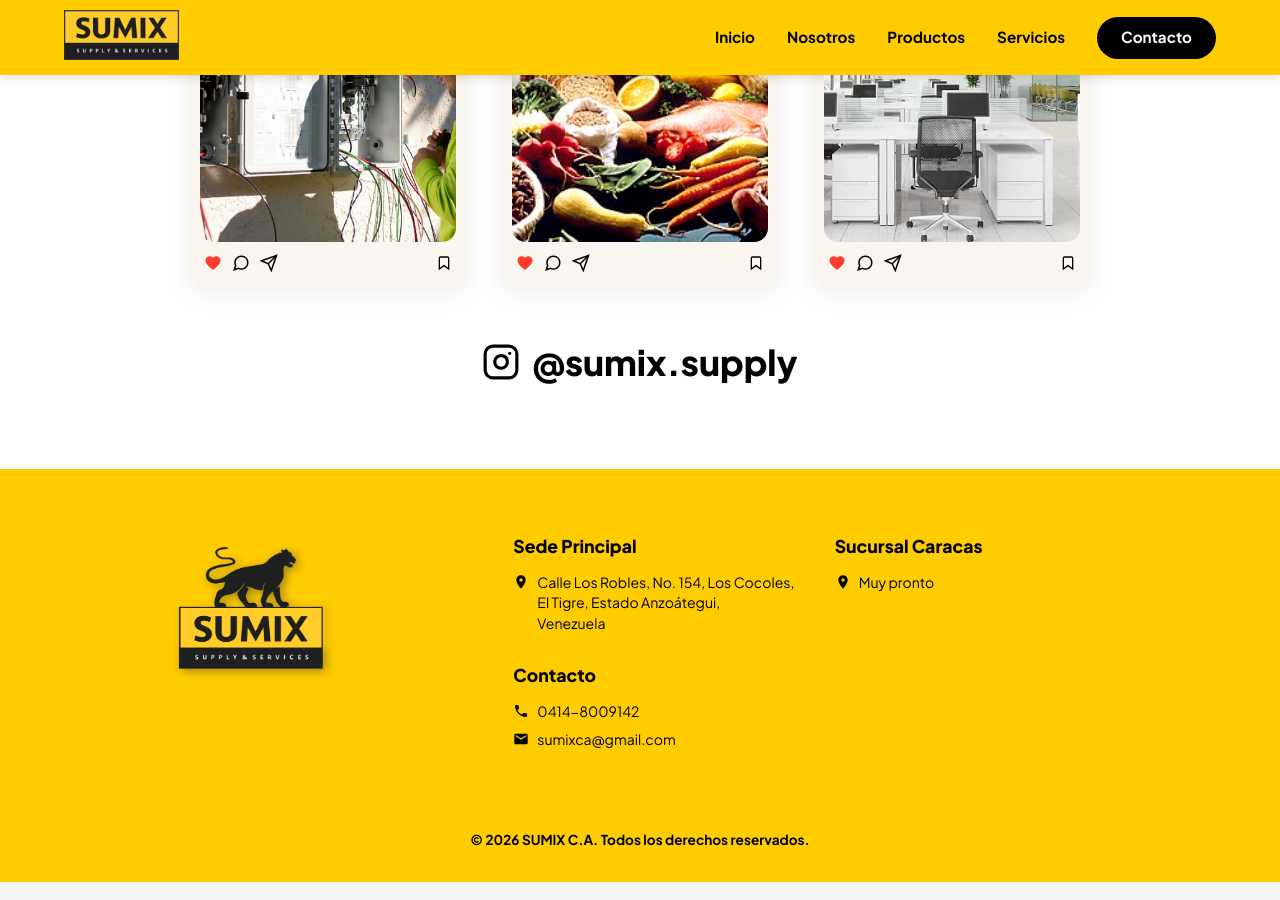
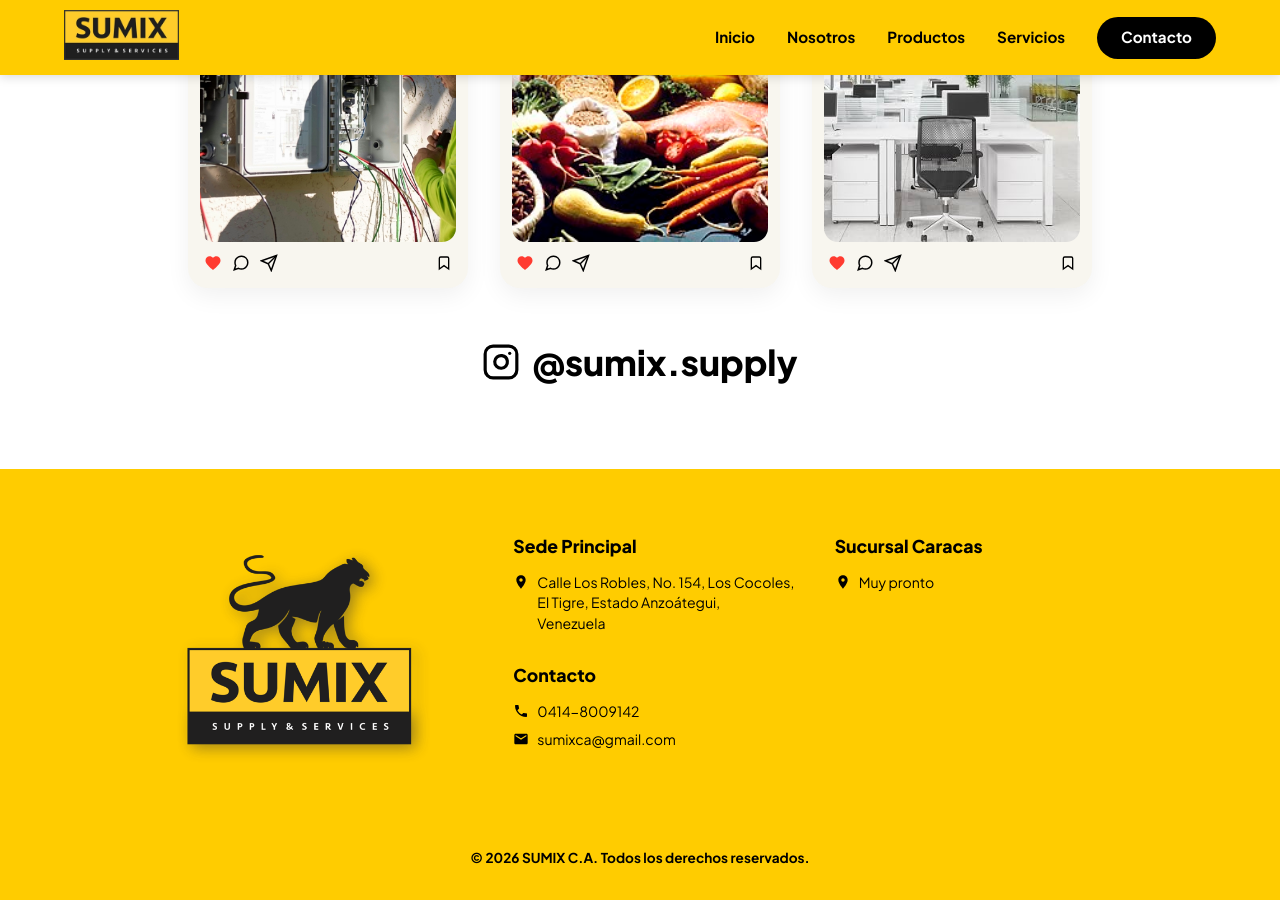
Before and after one commit to ing-nestorgomez/ximus, a Jekyll site: the page built from index.html, in a window 1280 px wide and 900 px high, scrolled down 5129 px. Built offline with Jekyll 4.4.1, drawn with Linux system fonts in a browser that asks for light colours.

Commit message:
Update footer logo max-width in styles.scss

```diff
--- a/assets/css/styles.scss
+++ b/assets/css/styles.scss
@@ -771,7 +771,6 @@ a {
 }
 
 /* FOOTER AMARILLO CORPORATIVO */
-/* FOOTER SECTION (DISEÑO PDF) */
 .footer {
   background-color: var(--color-primary); /* Amarillo Corporativo */
   color: #000000;
@@ -792,7 +791,7 @@ a {
 
     .footer-logo {
       width: 100%;
-      max-width: 180px; /* Tamaño ideal según PDF */
+      max-width: 280px; /* Tamaño ideal según PDF */
       height: auto;
       display: block;
       object-fit: contain;
```
